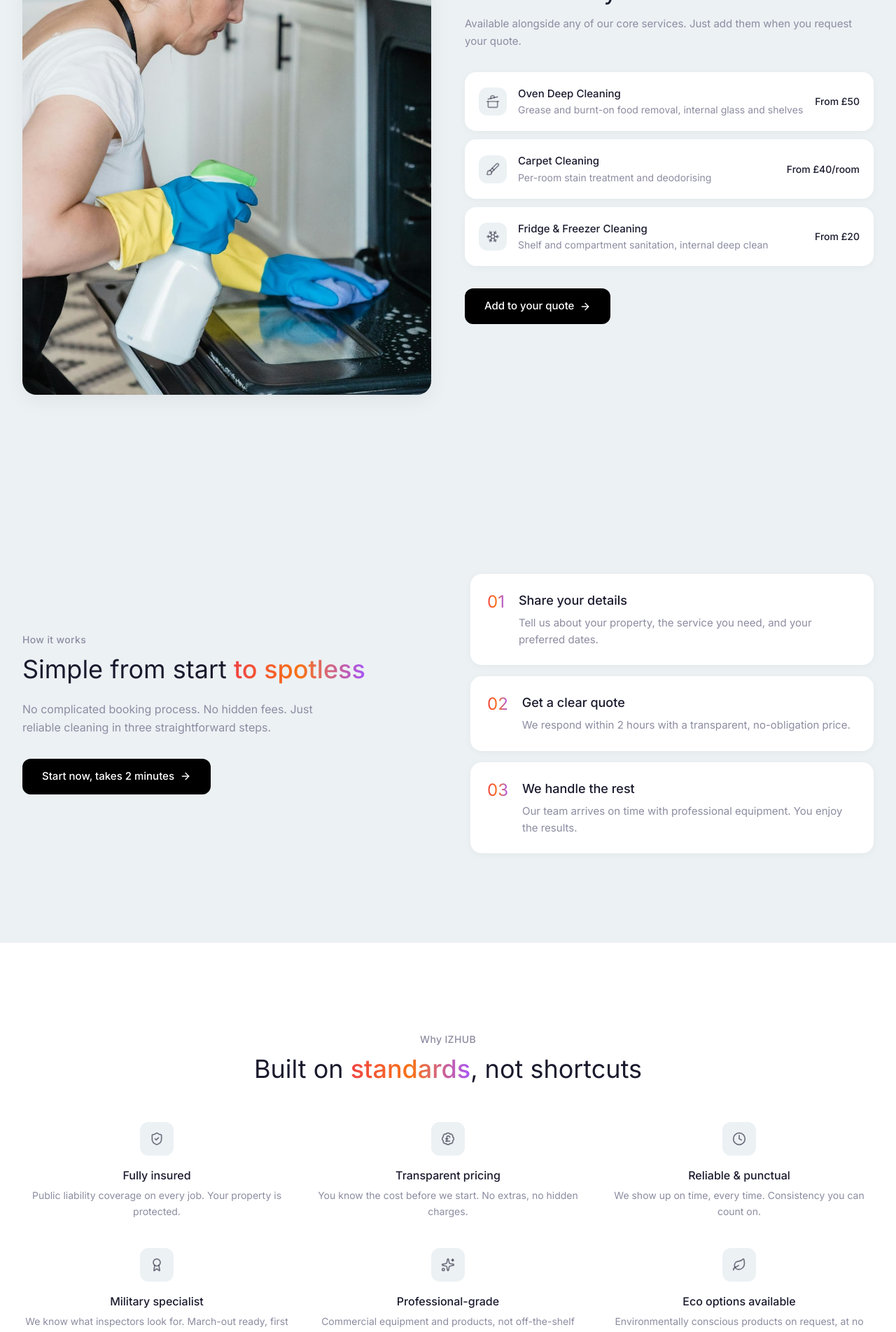
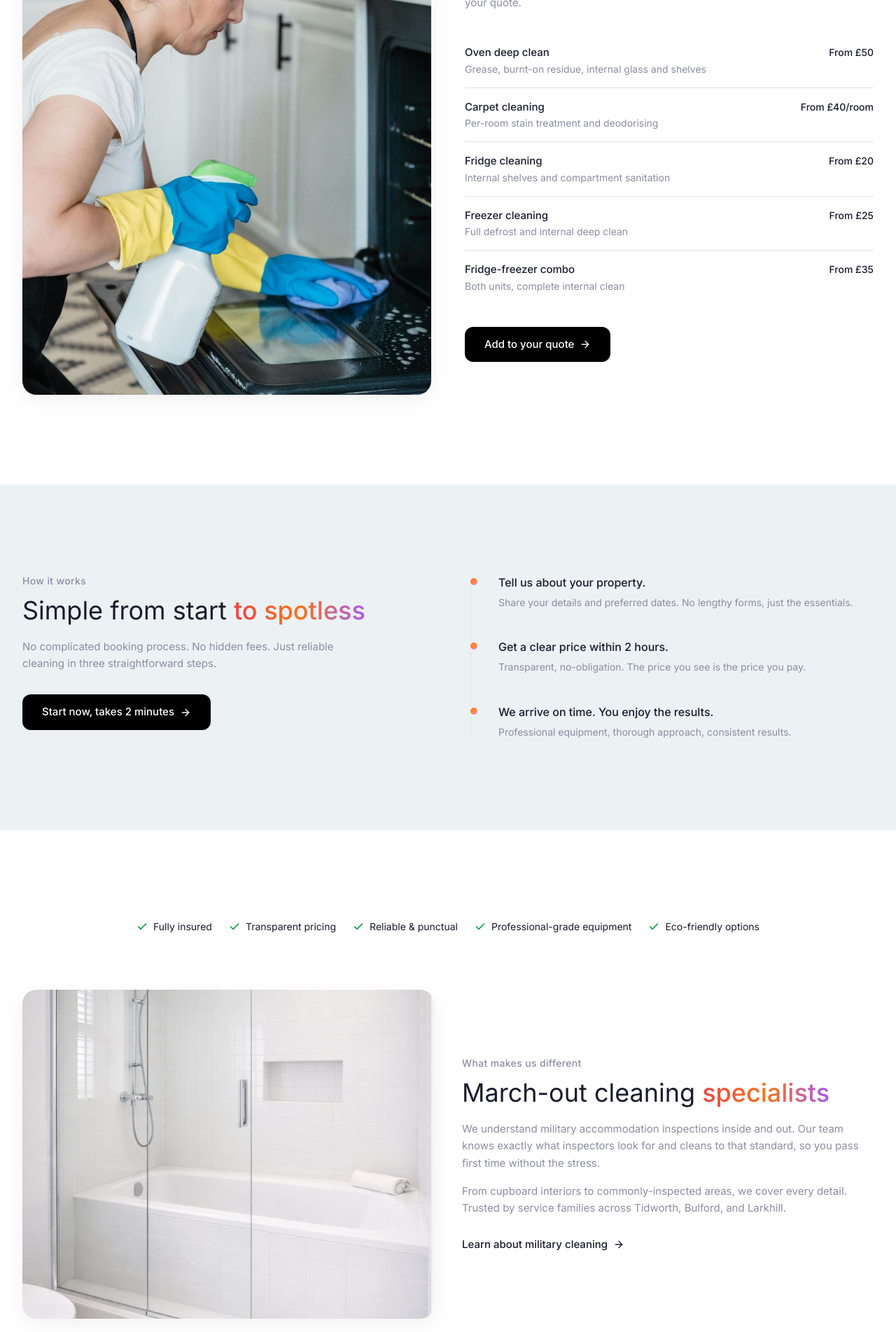
Before and after one commit to AssahBismarkabah/izhub-clean, a Next.js app: page / in a window 1280 px wide. Shown: the part 2520-4423 px from the top of the page at 70% size. Built offline with nearby package versions, Linux system fonts and the light colour scheme.

Commit message:
refactor: remove unused sections and improve content structure in HomePage, AddOns, CTABanner, HowItWorks, ServiceAreas, Testimonials, and WhyChooseUs components

```diff
--- a/src/app/page.tsx
+++ b/src/app/page.tsx
@@ -4,8 +4,6 @@ import { ServicesGrid } from "@/components/sections/ServicesGrid";
 import { AddOns } from "@/components/sections/AddOns";
 import { HowItWorks } from "@/components/sections/HowItWorks";
 import { WhyChooseUs } from "@/components/sections/WhyChooseUs";
-import { Testimonials } from "@/components/sections/Testimonials";
-import { ServiceAreas } from "@/components/sections/ServiceAreas";
 import { CTABanner } from "@/components/sections/CTABanner";
 
 export default function HomePage() {
@@ -17,8 +15,6 @@ export default function HomePage() {
       <AddOns />
       <HowItWorks />
       <WhyChooseUs />
-      <Testimonials />
-      <ServiceAreas />
       <CTABanner />
     </>
   );
--- a/src/components/sections/AddOns.tsx
+++ b/src/components/sections/AddOns.tsx
@@ -2,11 +2,18 @@ import Image from "next/image";
 import Link from "next/link";
 import { ArrowRight } from "lucide-react";
 import { ScrollReveal } from "@/components/common/ScrollReveal";
-import { addOns } from "@/data/services";
+
+const addOns = [
+  { name: "Oven deep clean", description: "Grease, burnt-on residue, internal glass and shelves", price: "From £50" },
+  { name: "Carpet cleaning", description: "Per-room stain treatment and deodorising", price: "From £40/room" },
+  { name: "Fridge cleaning", description: "Internal shelves and compartment sanitation", price: "From £20" },
+  { name: "Freezer cleaning", description: "Full defrost and internal deep clean", price: "From £25" },
+  { name: "Fridge-freezer combo", description: "Both units, complete internal clean", price: "From £35" },
+];
 
 export function AddOns() {
   return (
-    <section className="bg-surface py-24 lg:py-32">
+    <section className="bg-white py-24 lg:py-32">
       <div className="mx-auto max-w-7xl px-4 md:px-6 lg:px-8">
         <div className="grid gap-12 lg:grid-cols-2 lg:items-center">
           {/* Image */}
@@ -20,7 +27,7 @@ export function AddOns() {
             />
           </ScrollReveal>
 
-          {/* Content */}
+          {/* Menu-style list */}
           <ScrollReveal delay={0.1}>
             <p className="text-sm font-medium text-muted tracking-wide">
               Add-on services
@@ -34,25 +41,20 @@ export function AddOns() {
               you request your quote.
             </p>
 
-            <div className="mt-8 space-y-3">
-              {addOns.map((addon) => (
-                <div
-                  key={addon.name}
-                  className="flex items-center gap-4 rounded-2xl bg-white p-5 shadow-[0_2px_12px_rgba(0,0,0,0.04)]"
-                >
-                  <div className="flex h-10 w-10 shrink-0 items-center justify-center rounded-xl bg-surface">
-                    <addon.icon className="h-5 w-5 text-charcoal/50" />
-                  </div>
-                  <div className="flex-1 min-w-0">
-                    <h3 className="text-[15px] font-medium text-charcoal">
-                      {addon.name}
-                    </h3>
-                    <p className="mt-0.5 text-sm text-muted truncate">
-                      {addon.description}
+            {/* Menu list */}
+            <div className="mt-8 divide-y divide-border">
+              {addOns.map((item) => (
+                <div key={item.name} className="flex items-baseline justify-between gap-4 py-4">
+                  <div className="min-w-0">
+                    <p className="text-[15px] font-medium text-charcoal">
+                      {item.name}
+                    </p>
+                    <p className="mt-0.5 text-sm text-muted">
+                      {item.description}
                     </p>
                   </div>
-                  <span className="text-sm font-medium text-charcoal shrink-0">
-                    {addon.price}
+                  <span className="text-sm font-medium text-charcoal whitespace-nowrap">
+                    {item.price}
                   </span>
                 </div>
               ))}
--- a/src/components/sections/CTABanner.tsx
+++ b/src/components/sections/CTABanner.tsx
@@ -1,5 +1,5 @@
 import Link from "next/link";
-import { ArrowRight } from "lucide-react";
+import { ArrowRight, Check } from "lucide-react";
 import { ScrollReveal } from "@/components/common/ScrollReveal";
 import { CONTACT } from "@/lib/constants";
 
@@ -14,12 +14,27 @@ export function CTABanner() {
               <span className="text-gradient font-medium">brand new?</span>
             </h2>
 
-            <p className="mt-6 text-base leading-relaxed text-muted">
-              Get your free, no-obligation quote. We typically respond within
-              2 hours, often sooner.
+            <p className="mt-5 text-[15px] leading-relaxed text-muted">
+              We serve Tidworth, Bulford, Larkhill, Amesbury, Ludgershall,
+              Andover, and the wider Salisbury Plain area. Get your free,
+              no-obligation quote and we'll respond within 2 hours.
             </p>
 
-            <div className="mt-10 flex flex-wrap items-center justify-center gap-4">
+            {/* Trust signals inline */}
+            <div className="mt-6 flex flex-wrap justify-center gap-x-5 gap-y-2 text-sm text-charcoal">
+              {[
+                "Fully insured",
+                "Satisfaction guaranteed",
+                "No hidden fees",
+              ].map((item) => (
+                <span key={item} className="inline-flex items-center gap-1.5">
+                  <Check className="h-3.5 w-3.5 text-green-600" strokeWidth={2.5} />
+                  {item}
+                </span>
+              ))}
+            </div>
+
+            <div className="mt-8 flex flex-wrap items-center justify-center gap-3">
               <Link
                 href="/quote"
                 className="inline-flex items-center gap-2 rounded-xl bg-black px-8 py-4 text-[15px] font-medium text-white hover:bg-charcoal transition-colors"
@@ -39,6 +54,16 @@ export function CTABanner() {
                 WhatsApp us
               </a>
             </div>
+
+            <p className="mt-6 text-xs text-muted">
+              Not sure if we cover your area?{" "}
+              <Link
+                href="/contact"
+                className="font-medium text-charcoal underline underline-offset-4 decoration-border hover:decoration-charcoal transition-colors"
+              >
+                Just ask
+              </Link>
+            </p>
           </div>
         </ScrollReveal>
       </div>
--- a/src/components/sections/HowItWorks.tsx
+++ b/src/components/sections/HowItWorks.tsx
@@ -4,19 +4,19 @@ import { ScrollReveal } from "@/components/common/ScrollReveal";
 
 const steps = [
   {
-    number: "01",
-    title: "Share your details",
-    description: "Tell us about your property, the service you need, and your preferred dates.",
+    title: "Tell us about your property.",
+    description:
+      "Share your details and preferred dates. No lengthy forms, just the essentials.",
   },
   {
-    number: "02",
-    title: "Get a clear quote",
-    description: "We respond within 2 hours with a transparent, no-obligation price.",
+    title: "Get a clear price within 2 hours.",
+    description:
+      "Transparent, no-obligation. The price you see is the price you pay.",
   },
   {
-    number: "03",
-    title: "We handle the rest",
-    description: "Our team arrives on time with professional equipment. You enjoy the results.",
+    title: "We arrive on time. You enjoy the results.",
+    description:
+      "Professional equipment, thorough approach, consistent results.",
   },
 ];
 
@@ -24,7 +24,7 @@ export function HowItWorks() {
   return (
     <section className="bg-surface py-24 lg:py-32">
       <div className="mx-auto max-w-7xl px-4 md:px-6 lg:px-8">
-        <div className="grid gap-16 lg:grid-cols-2 lg:items-center">
+        <div className="grid gap-16 lg:grid-cols-2">
           {/* Left */}
           <ScrollReveal>
             <p className="text-sm font-medium text-muted tracking-wide">
@@ -34,7 +34,7 @@ export function HowItWorks() {
               Simple from start{" "}
               <span className="text-gradient font-medium">to spotless</span>
             </h2>
-            <p className="mt-6 max-w-md text-base leading-relaxed text-muted">
+            <p className="mt-5 max-w-md text-[15px] leading-relaxed text-muted">
               No complicated booking process. No hidden fees. Just reliable
               cleaning in three straightforward steps.
             </p>
@@ -47,30 +47,30 @@ export function HowItWorks() {
             </Link>
           </ScrollReveal>
 
-          {/* Right */}
-          <div className="space-y-4">
+          {/* Right: simple text timeline */}
+          <div className="relative pl-8 lg:pl-10">
+            {/* Vertical line */}
+            <div className="absolute left-0 top-2 bottom-2 w-px bg-border" />
+
+            <div className="space-y-10">
               {steps.map((step, i) => (
-              <ScrollReveal key={step.number} delay={i * 0.12}>
-                <div className="group rounded-2xl bg-white p-6 shadow-[0_2px_12px_rgba(0,0,0,0.04)] hover:shadow-[0_8px_24px_rgba(0,0,0,0.08)] transition-all duration-300">
-                  <div className="flex gap-5">
-                    <span className="text-2xl font-normal text-gradient shrink-0">
-                      {step.number}
-                    </span>
-                    <div>
-                      <h3 className="text-lg font-medium text-charcoal">
+                <ScrollReveal key={i} delay={i * 0.1}>
+                  <div className="relative">
+                    {/* Dot on the line */}
+                    <div className="absolute -left-8 lg:-left-10 top-1.5 h-2.5 w-2.5 rounded-full bg-gradient-to-br from-red-400 via-orange-400 to-purple-400 ring-4 ring-surface" />
+                    <h3 className="text-[16px] font-medium text-charcoal">
                       {step.title}
                     </h3>
-                      <p className="mt-1.5 text-[15px] leading-relaxed text-muted">
+                    <p className="mt-1.5 text-sm leading-relaxed text-muted">
                       {step.description}
                     </p>
-                    </div>
-                  </div>
                   </div>
                 </ScrollReveal>
               ))}
             </div>
           </div>
         </div>
+      </div>
     </section>
   );
 }
--- a/src/components/sections/Testimonials.tsx
+++ b/src/components/sections/Testimonials.tsx
@@ -1,78 +1,33 @@
-"use client";
+import { Check } from "lucide-react";
+import { ScrollReveal } from "@/components/common/ScrollReveal";
 
-import { useState } from "react";
-import { Star, ChevronLeft, ChevronRight } from "lucide-react";
-import { ScrollReveal } from "@/components/common/ScrollReveal";
-import { testimonials } from "@/data/testimonials";
+const guarantees = [
+  "Fully insured with public liability coverage",
+  "Professional-grade equipment and products",
+  "Consistent, inspection-ready results",
+  "We re-clean free if you're not satisfied",
+];
 
 export function Testimonials() {
-  const [active, setActive] = useState(0);
-  const t = testimonials[active];
-
-  const next = () => setActive((prev) => (prev + 1) % testimonials.length);
-  const prev = () =>
-    setActive((prev) => (prev - 1 + testimonials.length) % testimonials.length);
-
   return (
-    <section className="bg-surface py-24 lg:py-32">
+    <section className="bg-white py-20 lg:py-24">
       <div className="mx-auto max-w-7xl px-4 md:px-6 lg:px-8">
         <ScrollReveal>
           <div className="mx-auto max-w-2xl text-center">
-            {/* Stars */}
-            <div className="flex items-center justify-center gap-1">
-              {[...Array(5)].map((_, i) => (
-                <Star key={i} className="h-5 w-5 fill-orange-400 text-orange-400" />
+            <h2 className="text-2xl sm:text-3xl font-normal text-charcoal">
+              Our{" "}
+              <span className="text-gradient font-medium">promise</span> to you
+            </h2>
+            <div className="mt-8 inline-flex flex-col items-start gap-4 text-left">
+              {guarantees.map((item) => (
+                <div key={item} className="flex items-center gap-3">
+                  <Check
+                    className="h-4 w-4 shrink-0 text-green-600"
+                    strokeWidth={2.5}
+                  />
+                  <span className="text-[15px] text-charcoal">{item}</span>
+                </div>
               ))}
-            </div>
-
-            {/* Quote */}
-            <blockquote className="mt-8">
-              <p className="text-2xl sm:text-3xl font-normal leading-snug text-charcoal">
-                &ldquo;{t.quote}&rdquo;
-              </p>
-            </blockquote>
-
-            {/* Author */}
-            <div className="mt-8 flex items-center justify-center gap-3">
-              <div className="flex h-10 w-10 items-center justify-center rounded-full bg-gradient-to-br from-red-400 via-orange-400 to-purple-400 text-sm font-medium text-white">
-                {t.name.split(" ").map((n) => n[0]).join("")}
-              </div>
-              <div className="text-left">
-                <p className="text-sm font-medium text-charcoal">{t.name}</p>
-                <p className="text-xs text-muted">{t.location}</p>
-              </div>
-            </div>
-
-            {/* Navigation */}
-            <div className="mt-8 flex items-center justify-center gap-3">
-              <button
-                onClick={prev}
-                className="flex h-10 w-10 items-center justify-center rounded-full border border-border bg-white hover:bg-surface transition-colors"
-                aria-label="Previous testimonial"
-              >
-                <ChevronLeft className="h-4 w-4 text-charcoal" />
-              </button>
-              <div className="flex gap-1.5">
-                {testimonials.map((_, i) => (
-                  <button
-                    key={i}
-                    onClick={() => setActive(i)}
-                    className={`h-1.5 rounded-full transition-all duration-300 ${
-                      i === active
-                        ? "w-6 bg-gradient-to-r from-red-500 to-purple-500"
-                        : "w-1.5 bg-charcoal/15 hover:bg-charcoal/25"
-                    }`}
-                    aria-label={`Go to testimonial ${i + 1}`}
-                  />
-                ))}
-              </div>
-              <button
-                onClick={next}
-                className="flex h-10 w-10 items-center justify-center rounded-full border border-border bg-white hover:bg-surface transition-colors"
-                aria-label="Next testimonial"
-              >
-                <ChevronRight className="h-4 w-4 text-charcoal" />
-              </button>
             </div>
           </div>
         </ScrollReveal>
--- a/src/components/sections/WhyChooseUs.tsx
+++ b/src/components/sections/WhyChooseUs.tsx
@@ -1,80 +1,75 @@
+import Image from "next/image";
+import Link from "next/link";
+import { ArrowRight, Check } from "lucide-react";
 import { ScrollReveal } from "@/components/common/ScrollReveal";
-import {
-  ShieldCheck,
-  BadgePoundSterling,
-  Clock,
-  Award,
-  Sparkles,
-  Leaf,
-} from "lucide-react";
 
-const features = [
-  {
-    icon: ShieldCheck,
-    title: "Fully insured",
-    description: "Public liability coverage on every job. Your property is protected.",
-  },
-  {
-    icon: BadgePoundSterling,
-    title: "Transparent pricing",
-    description: "You know the cost before we start. No extras, no hidden charges.",
-  },
-  {
-    icon: Clock,
-    title: "Reliable & punctual",
-    description: "We show up on time, every time. Consistency you can count on.",
-  },
-  {
-    icon: Award,
-    title: "Military specialist",
-    description: "We know what inspectors look for. March-out ready, first time.",
-  },
-  {
-    icon: Sparkles,
-    title: "Professional-grade",
-    description: "Commercial equipment and products, not off-the-shelf sprays.",
-  },
-  {
-    icon: Leaf,
-    title: "Eco options available",
-    description: "Environmentally conscious products on request, at no extra cost.",
-  },
+const trustItems = [
+  "Fully insured",
+  "Transparent pricing",
+  "Reliable & punctual",
+  "Professional-grade equipment",
+  "Eco-friendly options",
 ];
 
 export function WhyChooseUs() {
   return (
     <section className="bg-white py-24 lg:py-32">
       <div className="mx-auto max-w-7xl px-4 md:px-6 lg:px-8">
+        {/* Trust strip */}
         <ScrollReveal>
-          <div className="text-center">
-            <p className="text-sm font-medium text-muted tracking-wide">
-              Why IZHUB
-            </p>
-            <h2 className="mt-3 text-3xl sm:text-4xl font-normal text-charcoal">
-              Built on{" "}
-              <span className="text-gradient font-medium">standards</span>,
-              not shortcuts
-            </h2>
+          <div className="flex flex-wrap items-center justify-center gap-x-6 gap-y-3">
+            {trustItems.map((item) => (
+              <span
+                key={item}
+                className="inline-flex items-center gap-2 text-sm text-charcoal"
+              >
+                <Check className="h-4 w-4 text-green-600" strokeWidth={2.5} />
+                {item}
+              </span>
+            ))}
           </div>
         </ScrollReveal>
 
-        <div className="mt-14 grid gap-x-8 gap-y-10 sm:grid-cols-2 lg:grid-cols-3">
-          {features.map((feature, i) => (
-            <ScrollReveal key={feature.title} delay={i * 0.06}>
-              <div className="text-center">
-                <div className="mx-auto flex h-12 w-12 items-center justify-center rounded-xl bg-surface">
-                  <feature.icon className="h-5 w-5 text-charcoal/60" />
-                </div>
-                <h3 className="mt-4 text-base font-medium text-charcoal">
-                  {feature.title}
-                </h3>
-                <p className="mt-1.5 text-sm leading-relaxed text-muted">
-                  {feature.description}
-                </p>
-              </div>
-            </ScrollReveal>
-          ))}
-        </div>
+        {/* Military specialist callout */}
+        <ScrollReveal>
+          <div className="mt-20 grid gap-10 lg:grid-cols-2 lg:items-center">
+            <div>
+              <Image
+                src="/cleaning-image-bathroom.png"
+                alt="Spotless inspection-ready accommodation"
+                width={600}
+                height={500}
+                className="rounded-[20px] object-cover w-full aspect-[5/4] shadow-[0_8px_30px_rgba(0,0,0,0.06)]"
+              />
+            </div>
+            <div>
+              <p className="text-sm font-medium text-muted tracking-wide">
+                What makes us different
+              </p>
+              <h2 className="mt-3 text-3xl sm:text-4xl font-normal text-charcoal">
+                March-out cleaning{" "}
+                <span className="text-gradient font-medium">specialists</span>
+              </h2>
+              <p className="mt-5 text-[15px] leading-relaxed text-muted">
+                We understand military accommodation inspections inside and out.
+                Our team knows exactly what inspectors look for and cleans to
+                that standard, so you pass first time without the stress.
+              </p>
+              <p className="mt-4 text-[15px] leading-relaxed text-muted">
+                From cupboard interiors to commonly-inspected areas, we cover
+                every detail. Trusted by service families across Tidworth,
+                Bulford, and Larkhill.
+              </p>
+              <Link
+                href="/services/military-cleaning"
+                className="mt-7 inline-flex items-center gap-2 text-[15px] font-medium text-charcoal hover:gap-3 transition-all"
+              >
+                Learn about military cleaning
+                <ArrowRight className="h-4 w-4" />
+              </Link>
+            </div>
+          </div>
+        </ScrollReveal>
       </div>
     </section>
   );
```
Also changed, not shown: src/components/sections/ServiceAreas.tsx (+20 -29 lines). Lines whose indentation alone changed are shown as unchanged.
